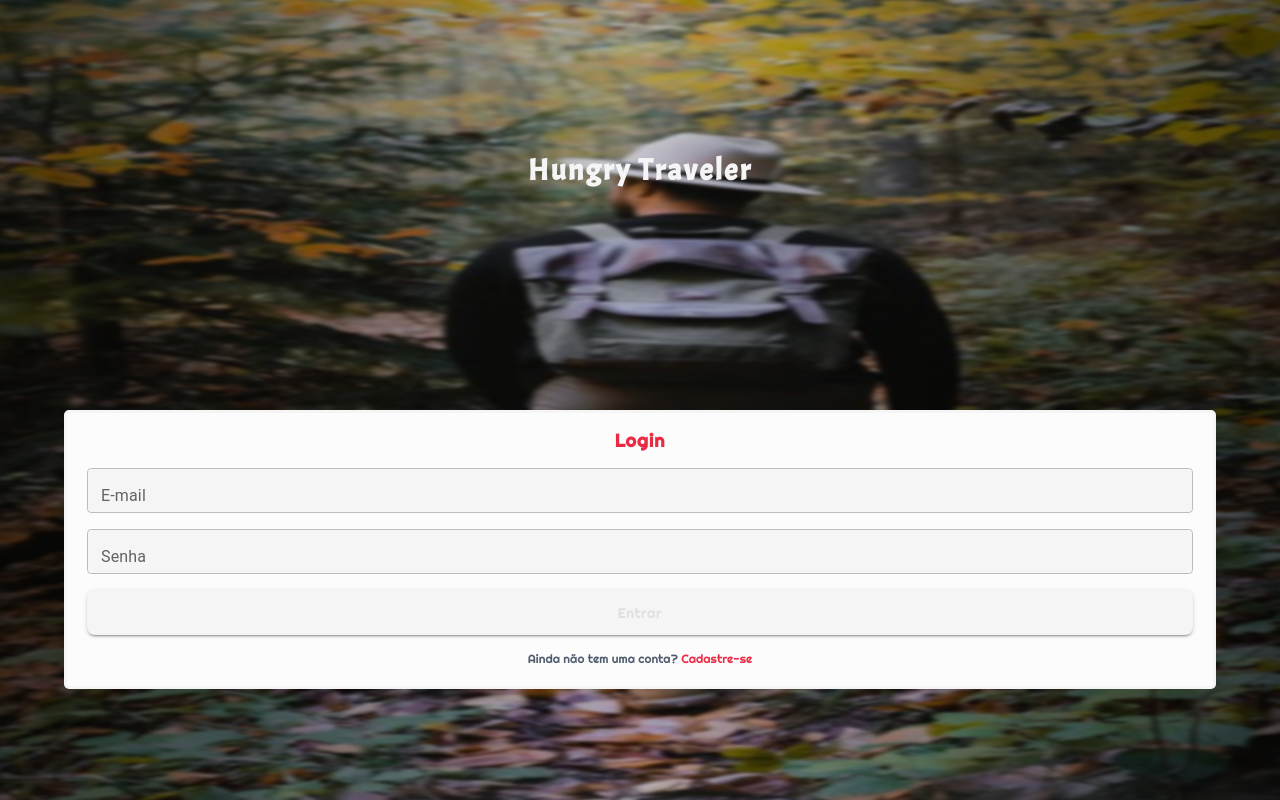
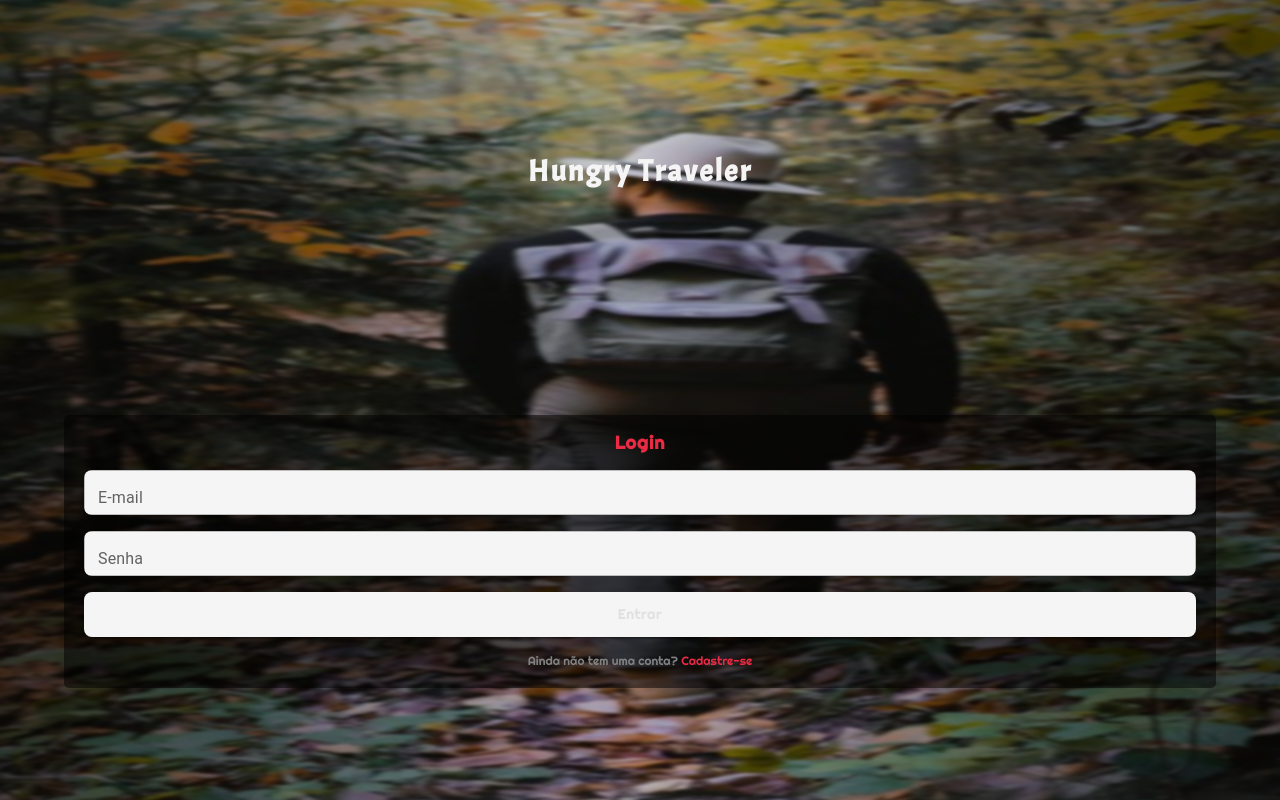
Before and after one commit to LucasGasque/hungry-traveler, a React (Create React App) app: page /login in a window 1280 px wide. Built offline with nearby package versions, Linux system fonts and the light colour scheme.

Commit message:
style: alterado fundo dos formularios

```diff
--- a/src/pages/login/style.ts
+++ b/src/pages/login/style.ts
@@ -19,7 +19,7 @@ export const Container = styled.div`
   padding-bottom: 20px;
 
   p {
-    color: var(--gray-100);
+    color: var(--gray-50);
     font-size: 12px;
     font-family: "Righteous", cursive;
   }
@@ -30,6 +30,7 @@ export const Container = styled.div`
 `;
 
 export const Form = styled.form`
+  background: rgba(0, 0, 0, 0.5);
   width: 90%;
   display: flex;
   flex-direction: column;
@@ -37,8 +38,6 @@ export const Form = styled.form`
   grid-gap: 1rem;
   padding: 20px;
   padding-top: 0;
-  background: #fcfcfc;
-  border: 3px solid #f5f5f5;
   border-radius: 5px;
   box-sizing: border-box;
 
--- a/src/pages/register/style.ts
+++ b/src/pages/register/style.ts
@@ -19,7 +19,7 @@ export const Container = styled.div`
   padding-bottom: 20px;
 
   p {
-    color: var(--gray-100);
+    color: var(--gray-50);
     font-size: 12px;
     font-family: "Righteous", cursive;
   }
@@ -54,8 +54,7 @@ export const Form = styled.form`
   grid-gap: 1rem;
   padding: 20px;
   padding-top: 0;
-  background: #fcfcfc;
-  border: 3px solid #f5f5f5;
+  background: rgba(0, 0, 0, 0.5);
   border-radius: 5px;
   box-sizing: border-box;
 
--- a/src/styles/global.ts
+++ b/src/styles/global.ts
@@ -8,8 +8,6 @@ export default createGlobalStyle`
         --gray-50: #828282;
         --gray-20: #E0E0E0;
         --gray-0: #F5F5F5;
-
-
     }
     *{
     margin: 0;
```
